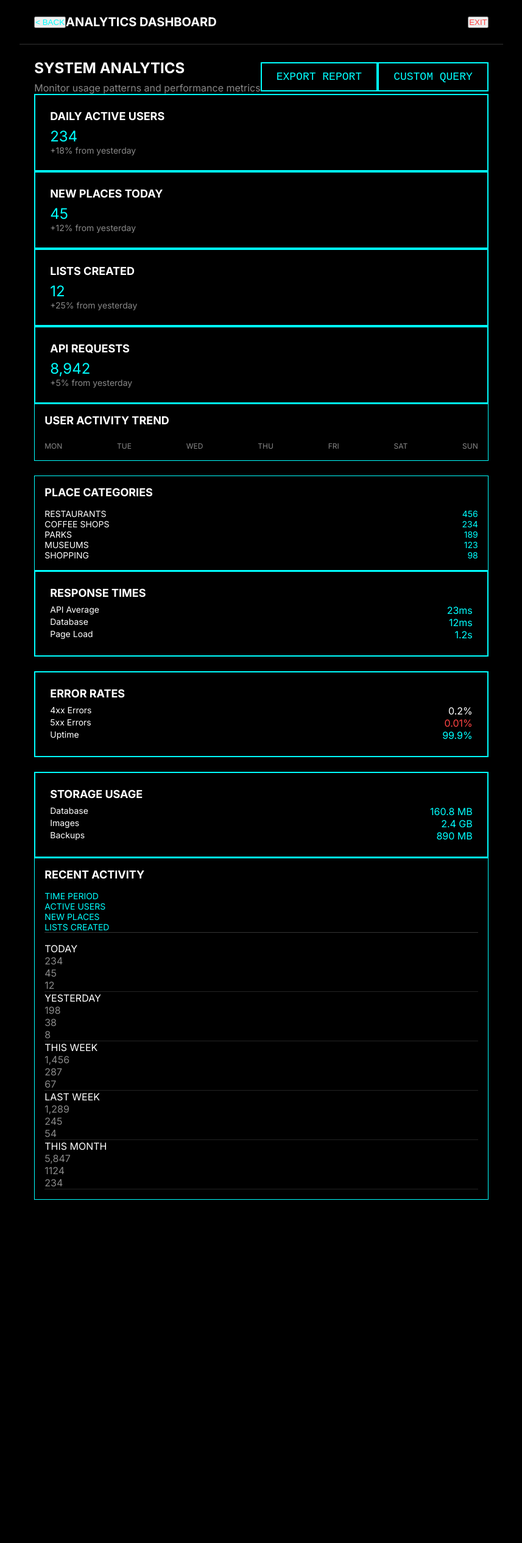
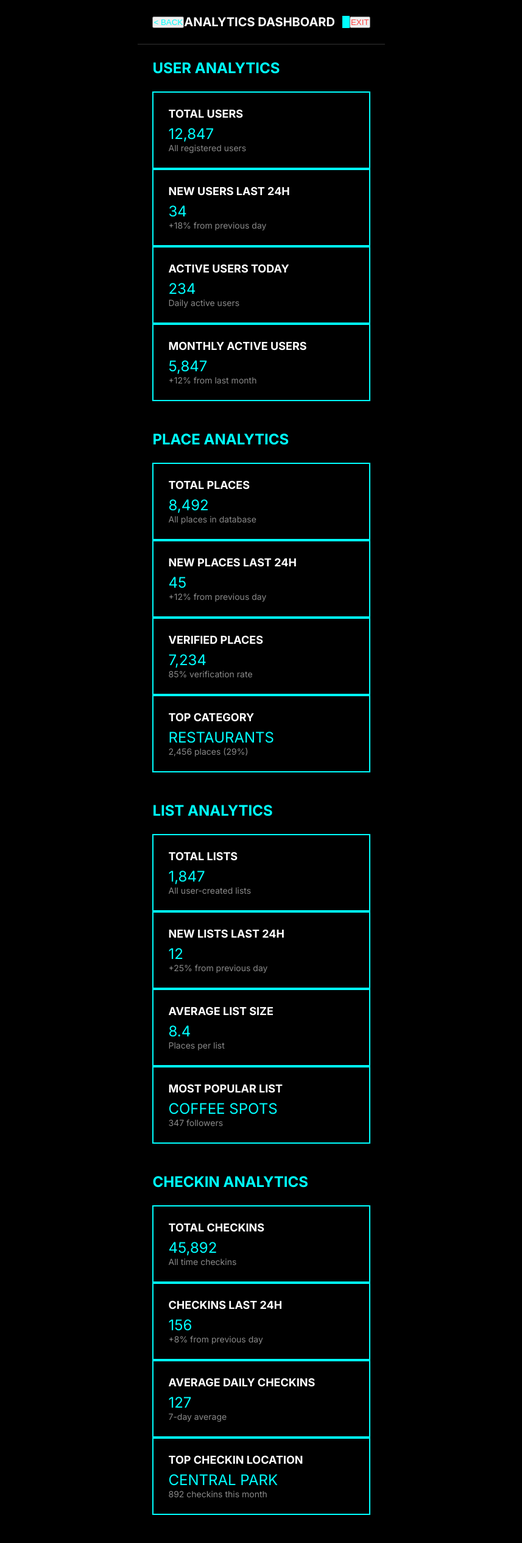
Before and after one commit to khunjon/placemarks-admin, a Next.js app: page /analytics in a window 1280 px wide. Shown: the top 2531 px of the page at 61% size, without its empty margins (211-1068 px from the left). Before the commit the page ends 1992 px from the top, so only its background shows below. Built offline with nearby package versions, Linux system fonts and the light colour scheme; sample sign-in values are in the browser's storage.

Commit message:
analytics page UX

```diff
--- a/app/analytics/page.tsx
+++ b/app/analytics/page.tsx
@@ -42,14 +42,6 @@ export default function AnalyticsPage() {
     return null
   }
 
-  const mockMetrics = [
-    { period: 'TODAY', users: 234, places: 45, lists: 12 },
-    { period: 'YESTERDAY', users: 198, places: 38, lists: 8 },
-    { period: 'THIS WEEK', users: 1456, places: 287, lists: 67 },
-    { period: 'LAST WEEK', users: 1289, places: 245, lists: 54 },
-    { period: 'THIS MONTH', users: 5847, places: 1124, lists: 234 }
-  ]
-
   return (
     <div className="min-h-screen bg-black text-white">
       {/* Header */}
@@ -70,88 +62,110 @@ export default function AnalyticsPage() {
       {/* Main Content */}
       <div className="p-6">
         <div className="max-w-6xl mx-auto">
-          {/* Actions Bar */}
-          <div className="flex justify-between items-center mb-8">
-            <div>
-              <h2 className="text-2xl mb-2">SYSTEM ANALYTICS</h2>
-              <p className="text-gray">Monitor usage patterns and performance metrics</p>
+          {/* USER ANALYTICS */}
+          <div className="mb-12">
+            <h2 className="text-2xl mb-6 text-cyan">USER ANALYTICS</h2>
+            <div className="grid grid-cols-1 md:grid-cols-4 gap-4">
+              <div className="card">
+                <h3>TOTAL USERS</h3>
+                <div className="text-2xl text-cyan mt-2">12,847</div>
+                <div className="text-sm text-gray mt-1">All registered users</div>
               </div>
-            <div className="flex gap-4">
-              <button className="btn" style={{width: 'auto', padding: '0.75rem 1.5rem'}}>
-                EXPORT REPORT
-              </button>
-              <button className="btn" style={{width: 'auto', padding: '0.75rem 1.5rem'}}>
-                CUSTOM QUERY
-              </button>
+              <div className="card">
+                <h3>NEW USERS LAST 24H</h3>
+                <div className="text-2xl text-cyan mt-2">34</div>
+                <div className="text-sm text-gray mt-1">+18% from previous day</div>
+              </div>
+              <div className="card">
+                <h3>ACTIVE USERS TODAY</h3>
+                <div className="text-2xl text-cyan mt-2">234</div>
+                <div className="text-sm text-gray mt-1">Daily active users</div>
+              </div>
+              <div className="card">
+                <h3>MONTHLY ACTIVE USERS</h3>
+                <div className="text-2xl text-cyan mt-2">5,847</div>
+                <div className="text-sm text-gray mt-1">+12% from last month</div>
+              </div>
             </div>
           </div>
 
-          {/* Key Metrics */}
-          <div className="grid grid-cols-1 md:grid-cols-4 gap-4 mb-8">
+          {/* PLACE ANALYTICS */}
+          <div className="mb-12">
+            <h2 className="text-2xl mb-6 text-cyan">PLACE ANALYTICS</h2>
+            <div className="grid grid-cols-1 md:grid-cols-4 gap-4">
               <div className="card">
-              <h3>DAILY ACTIVE USERS</h3>
-              <div className="text-2xl text-cyan mt-2">234</div>
-              <div className="text-sm text-gray mt-1">+18% from yesterday</div>
+                <h3>TOTAL PLACES</h3>
+                <div className="text-2xl text-cyan mt-2">8,492</div>
+                <div className="text-sm text-gray mt-1">All places in database</div>
               </div>
               <div className="card">
-              <h3>NEW PLACES TODAY</h3>
+                <h3>NEW PLACES LAST 24H</h3>
                 <div className="text-2xl text-cyan mt-2">45</div>
-              <div className="text-sm text-gray mt-1">+12% from yesterday</div>
+                <div className="text-sm text-gray mt-1">+12% from previous day</div>
               </div>
               <div className="card">
-              <h3>LISTS CREATED</h3>
-              <div className="text-2xl text-cyan mt-2">12</div>
-              <div className="text-sm text-gray mt-1">+25% from yesterday</div>
+                <h3>VERIFIED PLACES</h3>
+                <div className="text-2xl text-cyan mt-2">7,234</div>
+                <div className="text-sm text-gray mt-1">85% verification rate</div>
               </div>
               <div className="card">
-              <h3>API REQUESTS</h3>
-              <div className="text-2xl text-cyan mt-2">8,942</div>
-              <div className="text-sm text-gray mt-1">+5% from yesterday</div>
+                <h3>TOP CATEGORY</h3>
+                <div className="text-2xl text-cyan mt-2">RESTAURANTS</div>
+                <div className="text-sm text-gray mt-1">2,456 places (29%)</div>
+              </div>
             </div>
           </div>
 
-          {/* Charts Section */}
-          <div className="grid grid-cols-1 lg:grid-cols-2 gap-6 mb-8">
-            <div className="border-cyan" style={{border: '1px solid #00ffff', padding: '1rem'}}>
-              <h3 className="text-lg mb-4">USER ACTIVITY TREND</h3>
-              <div className="h-48 flex items-end justify-between px-4">
-                {[65, 45, 78, 52, 89, 67, 94].map((height, index) => (
-                  <div key={index} className="flex flex-col items-center">
-                    <div
-                      className="bg-cyan w-8 transition-all"
-                      style={{height: `${height}%`}}
-                    ></div>
-                    <div className="text-xs text-gray mt-2">
-                      {['MON', 'TUE', 'WED', 'THU', 'FRI', 'SAT', 'SUN'][index]}
+          {/* LIST ANALYTICS */}
+          <div className="mb-12">
+            <h2 className="text-2xl mb-6 text-cyan">LIST ANALYTICS</h2>
+            <div className="grid grid-cols-1 md:grid-cols-4 gap-4">
+              <div className="card">
+                <h3>TOTAL LISTS</h3>
+                <div className="text-2xl text-cyan mt-2">1,847</div>
+                <div className="text-sm text-gray mt-1">All user-created lists</div>
               </div>
+              <div className="card">
+                <h3>NEW LISTS LAST 24H</h3>
+                <div className="text-2xl text-cyan mt-2">12</div>
+                <div className="text-sm text-gray mt-1">+25% from previous day</div>
               </div>
-                ))}
+              <div className="card">
+                <h3>AVERAGE LIST SIZE</h3>
+                <div className="text-2xl text-cyan mt-2">8.4</div>
+                <div className="text-sm text-gray mt-1">Places per list</div>
+              </div>
+              <div className="card">
+                <h3>MOST POPULAR LIST</h3>
+                <div className="text-2xl text-cyan mt-2">COFFEE SPOTS</div>
+                <div className="text-sm text-gray mt-1">347 followers</div>
+              </div>
             </div>
           </div>
 
-            <div className="border-cyan" style={{border: '1px solid #00ffff', padding: '1rem'}}>
-              <h3 className="text-lg mb-4">PLACE CATEGORIES</h3>
-              <div className="space-y-3">
-                {[
-                  { name: 'RESTAURANTS', count: 456, percentage: 65 },
-                  { name: 'COFFEE SHOPS', count: 234, percentage: 45 },
-                  { name: 'PARKS', count: 189, percentage: 35 },
-                  { name: 'MUSEUMS', count: 123, percentage: 25 },
-                  { name: 'SHOPPING', count: 98, percentage: 20 }
-                ].map((category, index) => (
-                  <div key={index}>
-                    <div className="flex justify-between text-sm mb-1">
-                      <span>{category.name}</span>
-                      <span className="text-cyan">{category.count}</span>
+          {/* CHECKIN ANALYTICS */}
+          <div className="mb-12">
+            <h2 className="text-2xl mb-6 text-cyan">CHECKIN ANALYTICS</h2>
+            <div className="grid grid-cols-1 md:grid-cols-4 gap-4">
+              <div className="card">
+                <h3>TOTAL CHECKINS</h3>
+                <div className="text-2xl text-cyan mt-2">45,892</div>
+                <div className="text-sm text-gray mt-1">All time checkins</div>
               </div>
-                    <div className="w-full bg-gray-800 h-2">
-                      <div
-                        className="bg-cyan h-2 transition-all"
-                        style={{width: `${category.percentage}%`}}
-                      ></div>
+              <div className="card">
+                <h3>CHECKINS LAST 24H</h3>
+                <div className="text-2xl text-cyan mt-2">156</div>
+                <div className="text-sm text-gray mt-1">+8% from previous day</div>
               </div>
+              <div className="card">
+                <h3>AVERAGE DAILY CHECKINS</h3>
+                <div className="text-2xl text-cyan mt-2">127</div>
+                <div className="text-sm text-gray mt-1">7-day average</div>
               </div>
-                ))}
+              <div className="card">
+                <h3>TOP CHECKIN LOCATION</h3>
+                <div className="text-2xl text-cyan mt-2">CENTRAL PARK</div>
+                <div className="text-sm text-gray mt-1">892 checkins this month</div>
               </div>
             </div>
           </div>
@@ -212,31 +226,6 @@ export default function AnalyticsPage() {
               </div>
             </div>
           </div>
-
-          {/* Activity Log */}
-          <div className="border-cyan" style={{border: '1px solid #00ffff', padding: '1rem'}}>
-            <div className="mb-4">
-              <h3 className="text-lg mb-2">RECENT ACTIVITY</h3>
-            </div>
-
-            {/* Table Header */}
-            <div className="grid grid-cols-4 gap-4 mb-4 pb-2 border-b" style={{borderBottomColor: '#333'}}>
-              <div className="text-cyan text-sm">TIME PERIOD</div>
-              <div className="text-cyan text-sm">ACTIVE USERS</div>
-              <div className="text-cyan text-sm">NEW PLACES</div>
-              <div className="text-cyan text-sm">LISTS CREATED</div>
-            </div>
-
-            {/* Table Rows */}
-            {mockMetrics.map((metric, index) => (
-              <div key={index} className="grid grid-cols-4 gap-4 py-3 border-b transition" style={{borderBottomColor: '#222'}}>
-                <div className="text-white">{metric.period}</div>
-                <div className="text-gray">{metric.users.toLocaleString()}</div>
-                <div className="text-gray">{metric.places}</div>
-                <div className="text-gray">{metric.lists}</div>
-              </div>
-            ))}
-          </div>
         </div>
       </div>
     </div>
```
Lines whose indentation alone changed are shown as unchanged.
